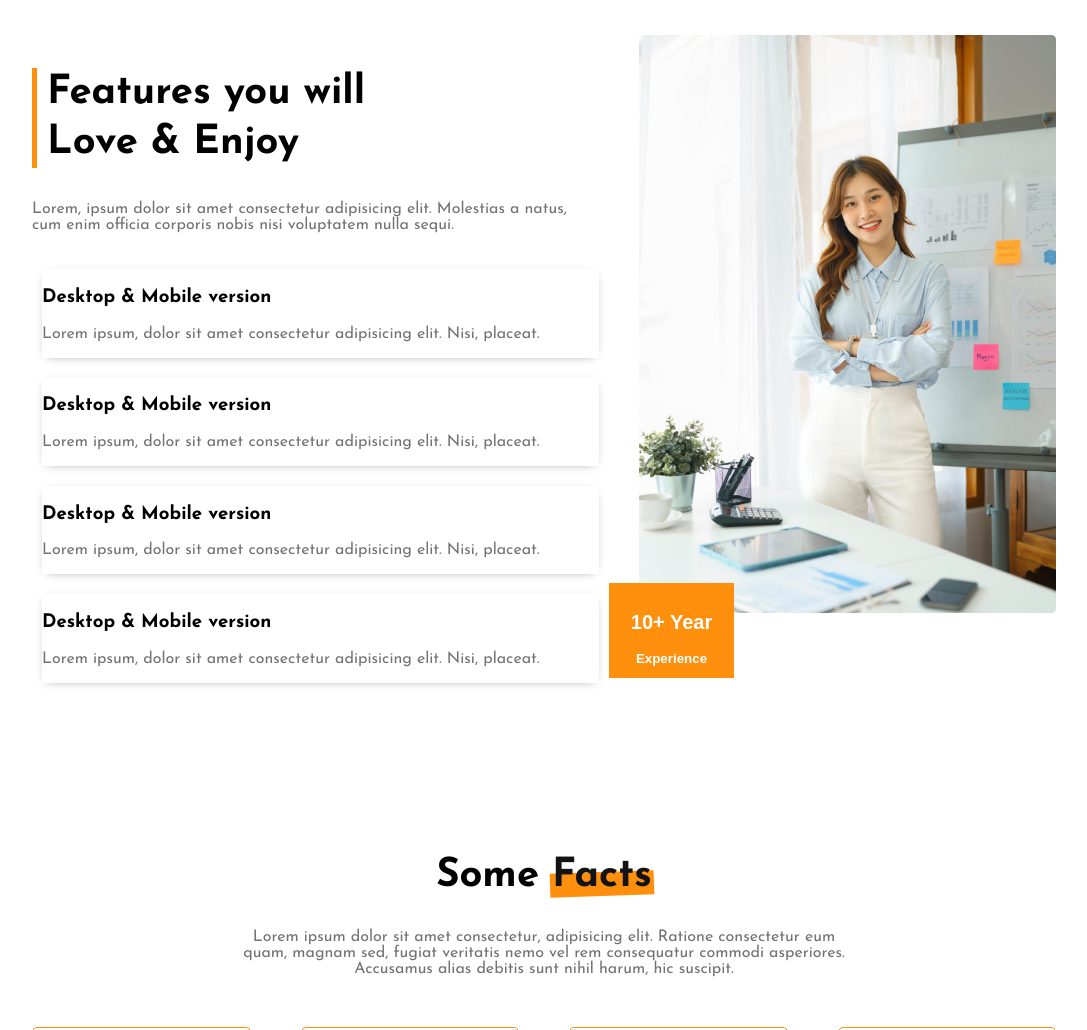
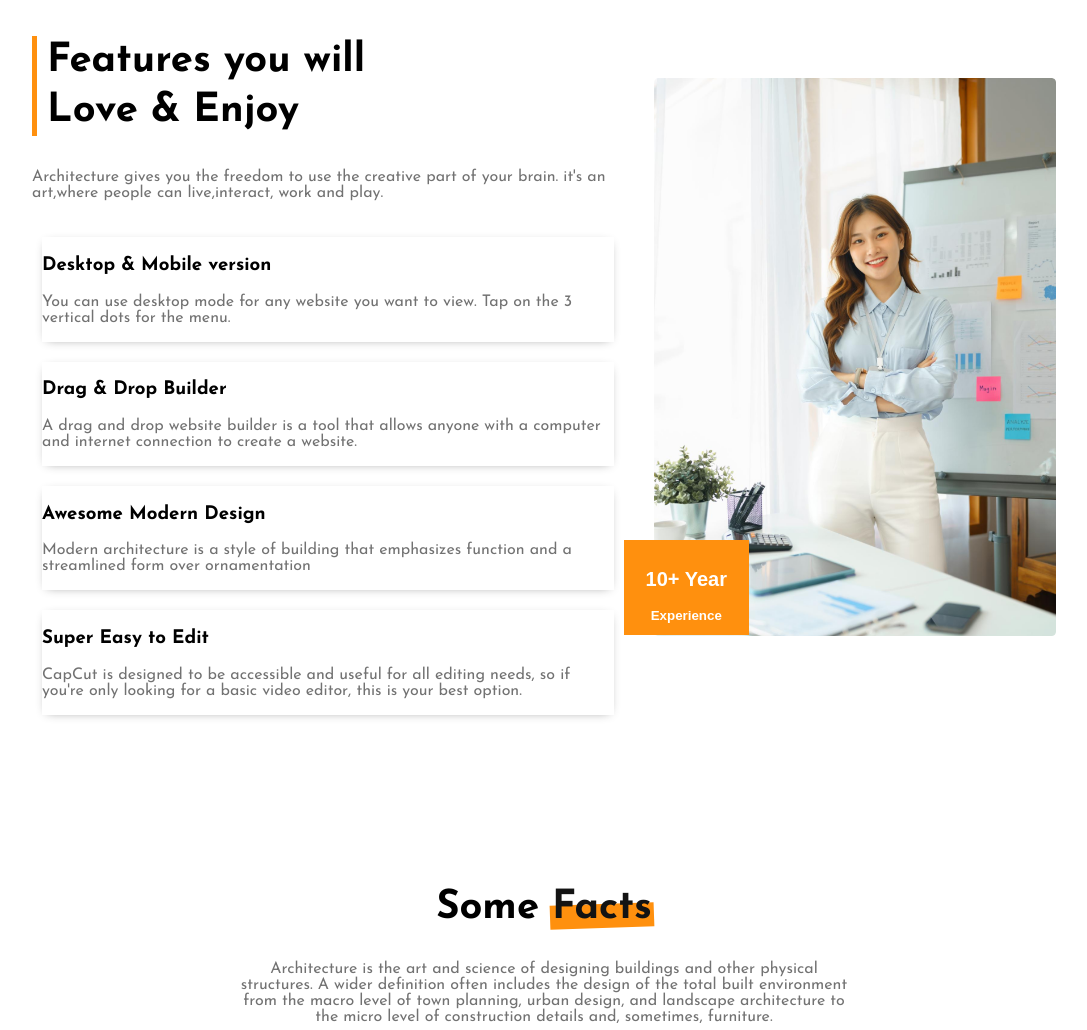
Before and after one commit to ShakawathHossen/G3-architects, a plain HTML site: page index.html in a window 1280 px wide. Shown: the part 1770-2800 px from the top of the page, without its empty margins (96-1183 px from the left). Drawn offline with Linux system fonts and the light colour scheme.

Commit message:
version 1.1

```diff
--- a/index.html
+++ b/index.html
@@ -61,10 +61,7 @@
                 </div>
                 <div class="features-des">
                     <h1>Quick list of Our <br> <strong>Features</strong></strong></h1>
-                    <p>An architect is a person who plans, designs and oversees the construction of buildings. To
-                        practice architecture means to provide services in connection with the design of buildings and
-                        the space within the site surrounding the buildings that have human occupancy or use as their
-                        principal purpose.</p>
+                    <p>Architectural feature means a prominent or significant part or element of a building, structure, or site. Architectural features may include special lines, massing, projections, recess- es, and texture.</p>
                     <button>Explain More</button>
 
                 </div>
@@ -76,25 +73,24 @@
                 <div class="services-des">
                     <div class="services-des-one">
                         <h1>Features you will <br> Love & Enjoy</h1>
-                        <p>Lorem, ipsum dolor sit amet consectetur adipisicing elit. Molestias a natus, cum enim officia
-                            corporis nobis nisi voluptatem nulla sequi.</p>
+                        <p>Architecture gives you the freedom to use the creative part of your brain. it's an art,where people can live,interact, work and play.</p>
                     </div>
                     <div class="services-des-two">
                         <div class="service">
                             <h3>Desktop & Mobile version</h3>
-                            <p>Lorem ipsum, dolor sit amet consectetur adipisicing elit. Nisi, placeat.</p>
+                            <p>You can use desktop mode for any website you want to view. Tap on the 3 vertical dots for the menu. </p>
                         </div>
                         <div class="service">
-                            <h3>Desktop & Mobile version</h3>
-                            <p>Lorem ipsum, dolor sit amet consectetur adipisicing elit. Nisi, placeat.</p>
+                            <h3>Drag & Drop Builder</h3>
+                            <p>A drag and drop website builder is a tool that allows anyone with a computer and internet connection to create a website.</p>
                         </div>
                         <div class="service">
-                            <h3>Desktop & Mobile version</h3>
-                            <p>Lorem ipsum, dolor sit amet consectetur adipisicing elit. Nisi, placeat.</p>
+                            <h3>Awesome Modern Design</h3>
+                            <p>Modern architecture is a style of building that emphasizes function and a streamlined form over ornamentation</p>
                         </div>
                         <div class="service">
-                            <h3>Desktop & Mobile version</h3>
-                            <p>Lorem ipsum, dolor sit amet consectetur adipisicing elit. Nisi, placeat.</p>
+                            <h3>Super Easy to Edit</h3>
+                            <p>CapCut is designed to be accessible and useful for all editing needs, so if you're only looking for a basic video editor, this is your best option.</p>
                         </div>
                     </div>
 
@@ -116,7 +112,7 @@
         <section>
             <div class="some-facts">
                 <h1>Some <strong>Facts</strong></h1>
-                <p>Lorem ipsum dolor sit amet consectetur, adipisicing elit. Ratione consectetur eum quam, magnam sed, fugiat veritatis nemo vel rem consequatur commodi asperiores. Accusamus alias debitis sunt nihil harum, hic suscipit.</p>
+                <p>Architecture is the art and science of designing buildings and other physical structures. A wider definition often includes the design of the total built environment from the macro level of town planning, urban design, and landscape architecture to the micro level of construction details and, sometimes, furniture. </p>
                 <div class="some-fact-box">
                     <div class="box">
                         <img src="images/icons/ribon.png" alt="">
@@ -149,7 +145,7 @@
         <section>
             <div class="our-sponsors">
                 <h1>Our <strong>Sponsors</strong></h1>
-                <p>Lorem ipsum dolor sit amet consectetur, adipisicing elit. Ratione consectetur eum quam, magnam sed, fugiat veritatis nemo vel rem consequatur commodi asperiores. Accusamus alias debitis sunt nihil harum, hic suscipit.</p>
+                <p>sponsors. Consider a photo with key staff members from your sponsor's company, or a video interview. If they provide a branded banner or sign, you could use it for a backdrop. </p>
                 <div class="sponsor">
 
                     <img src="images/sponsors/amazon.png" alt="">
--- a/style.css
+++ b/style.css
@@ -103,7 +103,7 @@ strong::before {
 
 .header-des>p {
     width: 80%;
-
+    margin: auto;
     text-align: center;
     padding-bottom: 20px;
     line-height: 24px;
@@ -153,11 +153,14 @@ main {
 .features-des>p {
     text-align: justify;
     margin-bottom: 40px;
+    line-height: 24px;
 }
 
 /* features end  */
 .services {
     display: flex;
+    justify-content: space-between;
+    align-items: center;
     padding: 70px 0;
     gap: 40px;
 }
@@ -357,10 +360,10 @@ footer>div {
         line-height: 30px;
     }
     .header-des>p {
-         width:100%;
-        padding-bottom: 0;
+        width:100%;
+        padding: 20px 0;
         text-align: justify;
-        line-height: 20px;
+        line-height: 22px;
     }
 
 
```
